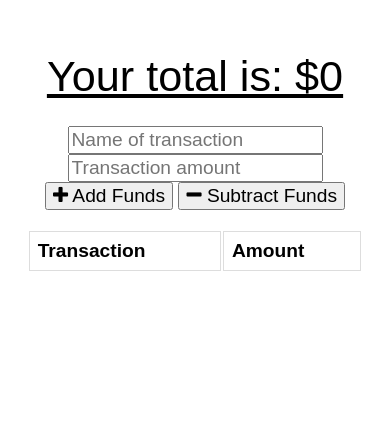
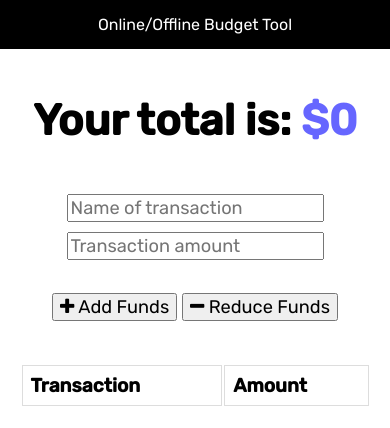
Before and after one commit to jonathanschimpf/Online.Offline-Progressive-Budget-Application, a website: page public/index.html in a window 390 px wide. Drawn offline with nearby package versions, Linux system fonts and the light colour scheme; no server answers.

Commit message:
updating layout to snap better at mobile in the form, specifically entry fields/buttons. updating CSS to included chart color themed hovers + total at hex color:#6666FF.

```diff
--- a/public/assets/stylesheet/styles.css
+++ b/public/assets/stylesheet/styles.css
@@ -1,12 +1,36 @@
 body {
   font-size: 120%;
-  font-family: Arial;
+  font-family: 'Rubik', sans-serif;
+  margin: 0 !important;
 }
 
 button, input {
-  font-size: 100%;
-  font-family: Arial;
+  font-size: 95%;
+  font-family: 'Rubik', sans-serif;
 }
+
+button:hover {
+  background: #6666FF !important;
+  transition: all 0.45s ease-in-out !important;
+  color: white;
+}
+
+.navbar {
+
+  padding-top: 15px !important;
+  padding-bottom: 15px !important;
+  background-color: black !important;
+  display: flex;
+  justify-content: center !important;
+
+}
+
+.navbar-brand {
+  font-size:16px;
+  color: white !important;
+
+}
+
 
 table {
   width: 100%;
@@ -34,7 +58,12 @@ tr:nth-child(even) {
 
 .total {
   font-size: 150%;
-  text-decoration: underline;
+
+}
+
+.totalColor {
+
+  color: #6666FF;
 }
 
 .form {
--- a/public/index.html
+++ b/public/index.html
@@ -1,5 +1,6 @@
 <!DOCTYPE html>
 <html lang="en">
+
 <head>
   <meta charset="UTF-8">
   <meta name="viewport" content="width=device-width, initial-scale=1.0">
@@ -7,27 +8,48 @@
   <meta name="theme-color" content="#317EFB">
   <link rel="shortcut icon" href="/assets/icons/icon-192x192.png" type="image/x-icon">
 
+  <!--Rubik 400WGHT // Google Fonts.-->
+  <link href="https://fonts.googleapis.com/css2?family=Rubik:wght@400;500&display=swap" rel="stylesheet">
+
   <link rel="stylesheet" href="https://stackpath.bootstrapcdn.com/font-awesome/4.7.0/css/font-awesome.min.css">
   <link rel="stylesheet" href="/assets/stylesheet/styles.css">
   <link rel="manifest" href="/manifest.webmanifest">
 
   <title>Budget Tracker</title>
 </head>
+
 <body>
+
+  <nav class="navbar navbar-expand-lg navbar-dark">
+    <a class="navbar-brand">Online/Offline Budget Tool</a>
+    <!-- <img src="" class="img-fluid" alt="Responsive image"> -->
+  </nav>
+
   <br>
   <br>
+
   <div class="wrapper">
     <div class="total">
-      <div class="total">Your total is: $<span id="total">0</span></div>
+      <div class="total"><b>Your total is: <a class="totalColor">$</a><span id="total" class="totalColor">0</span></b>
+      </div>
     </div>
 
+    <br>
+
     <div class="form">
-      <input type="text" id="t-name" placeholder="Name of transaction" />
-      <input type="number" min="0" id="t-amount" placeholder="Transaction amount" />
-      <button id="add-btn"><i class="fa fa-plus buttons"></i> Add Funds</button>
-      <button id="sub-btn"><i class="fa fa-minus"></i> Subtract Funds</button>
+      <input type="text" id="t-name" placeholder="Name of transaction"
+        style="align-content: center; margin-bottom: 10px" />
+      <input type="number" min="0" id="t-amount" placeholder="Transaction amount"
+        style="align-content: center; margin-bottom: 10px;" />
+      <br>
+      <br>
+      <button id="add-btn"><i class="fa fa-plus buttons" style="align-content: center"></i> Add Funds</button>
+      <button id="sub-btn"><i class="fa fa-minus" style="align-content: center"></i> Reduce Funds</button>
       <p class="error"></p>
     </div>
+
+
+    <br>
 
     <div class="transactions">
       <table>
@@ -41,8 +63,13 @@
       </table>
     </div>
 
+    <br>
+
     <canvas id="myChart"></canvas>
   </div>
+
+  <br>
+  <br>
 
   <script>
     if ("serviceWorker" in navigator) {
@@ -59,4 +86,5 @@
   <script src="/dist/mini-index.js"></script>
 
 </body>
+
 </html>
```
